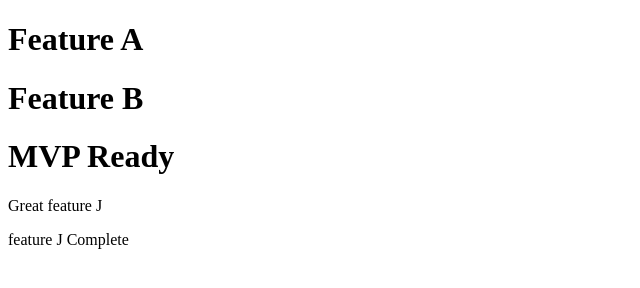
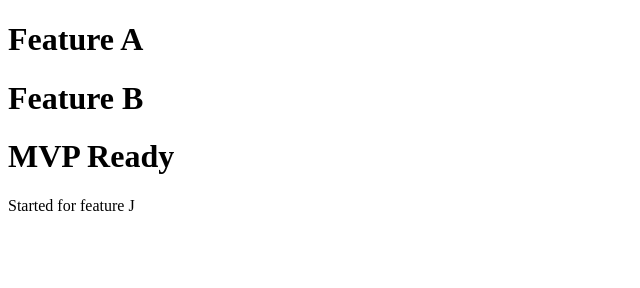
Before and after one commit to AniketVVV/firstRepo, a plain HTML site: page index.html in a window 1280 px wide. Shown: the whole page, without its empty margins (0-640 px from the left). Drawn offline with Linux system fonts and the light colour scheme.

Commit message:
started feature J

```diff
--- a/index.html
+++ b/index.html
@@ -9,7 +9,7 @@
     <h1>Feature A</h1>
     <h1>Feature B</h1>
     <h1>MVP Ready</h1>
-    <p>Great feature J</p>
-    <p>feature J Complete</p>
+    <p>Started for feature J</p>
+
 </body>
 </html>
```
